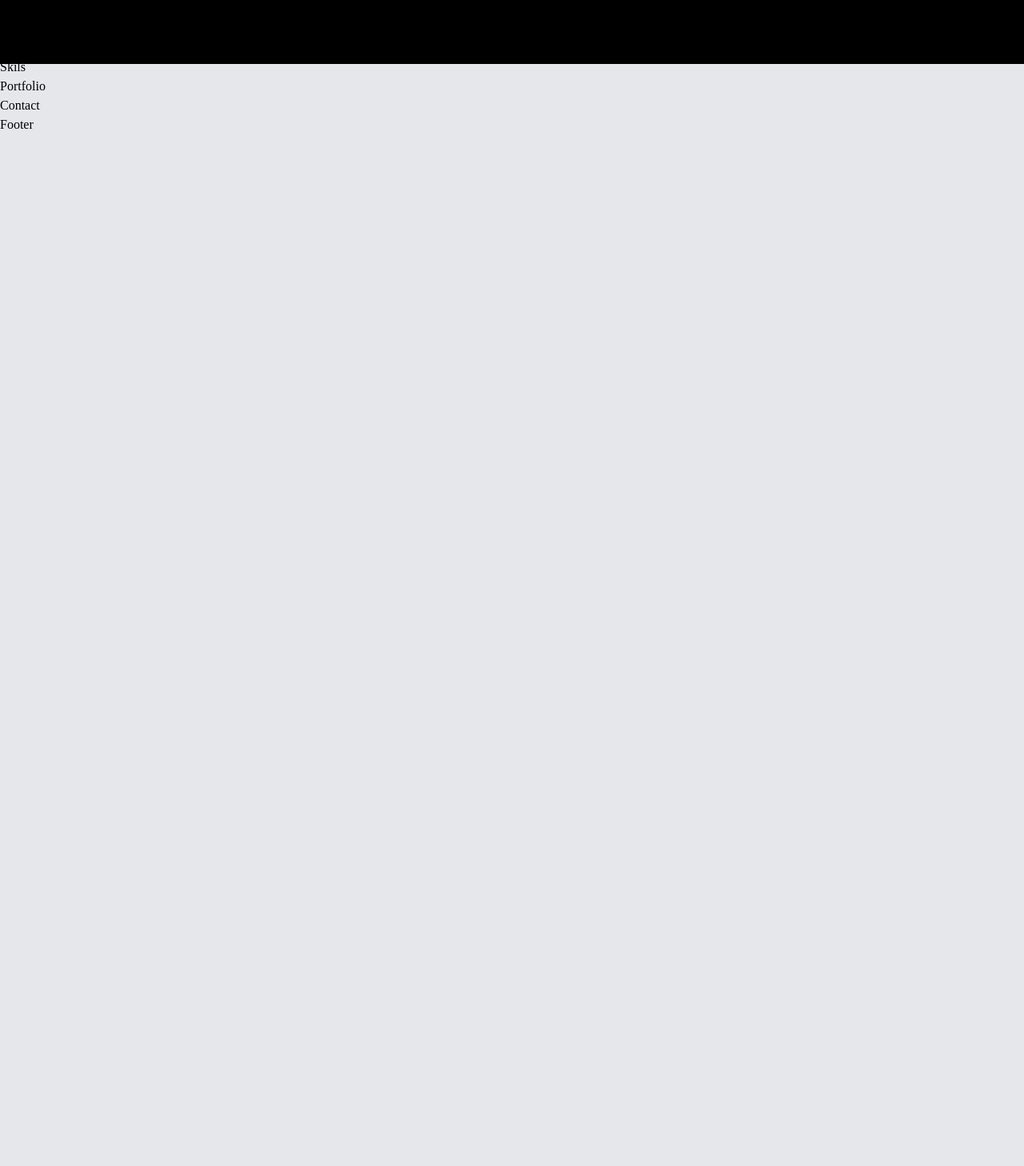
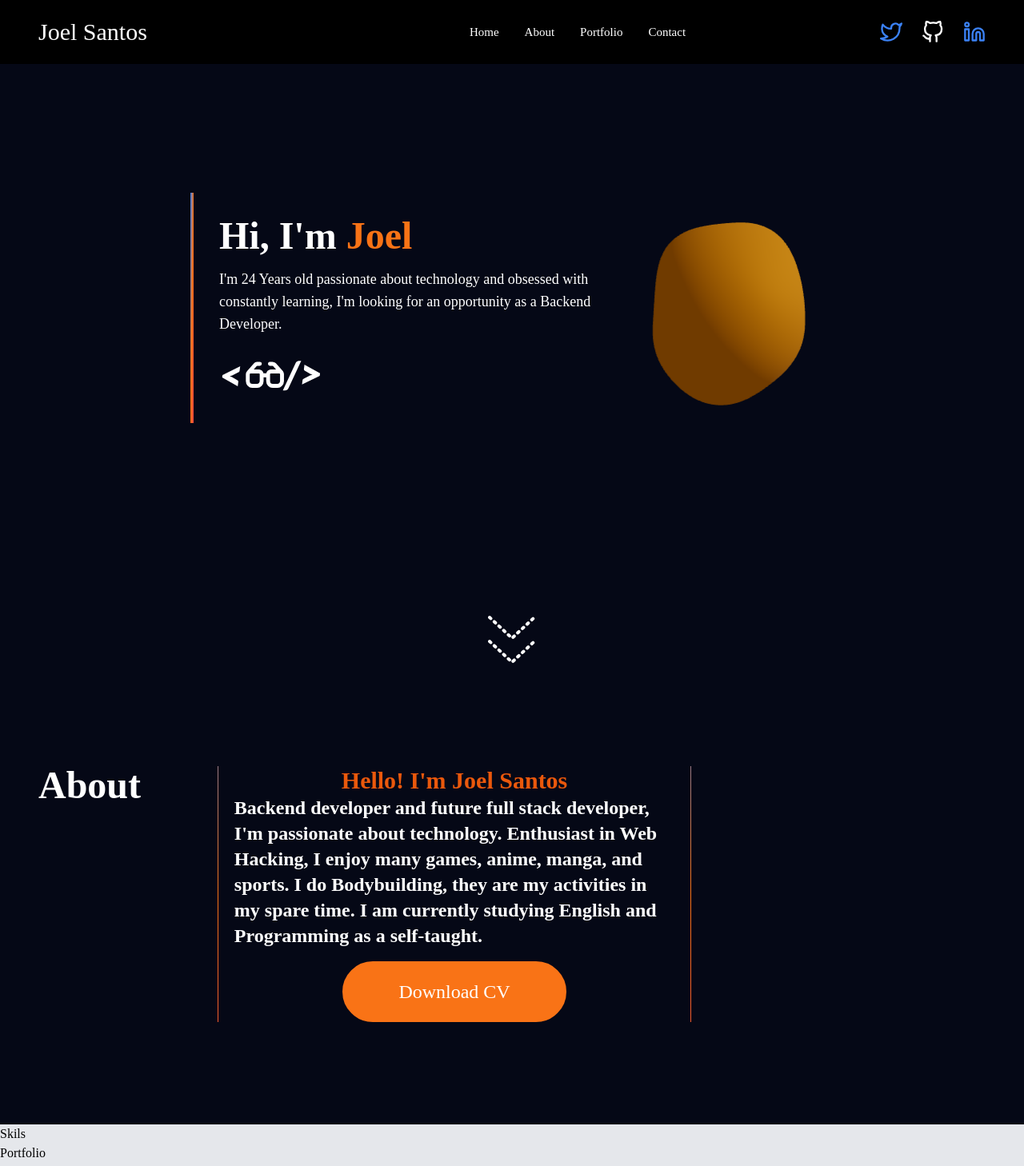
Before and after one commit to JoelSantos-JS/NewPortfolio, a React (Vite) app: page / in a window 1280 px wide. Shown: the top 1458 px of the page at 80% size. Before the commit the page ends 800 px from the top, so only its background shows below. Built offline with nearby package versions, Linux system fonts and the light colour scheme.

Commit message:
create about

```diff
--- /dev/null
+++ b/src/AnimationHandle.js
@@ -0,0 +1,7 @@
+import { inView } from "framer-motion";
+
+export const inViewHandle = (inView, animation) => {
+    if(inView) {
+        animation.start({opacity:1, scale: 1 , transition: {duration: 1} })
+    }
+}
--- a/src/Data.jsx
+++ b/src/Data.jsx
@@ -33,20 +33,20 @@ export const navigation = [
 export const social = [
 
   {
-    icon: <FiTwitter />,
-    href: "https://twitter.com/GHarakis",
+    icon: <FiTwitter size={28} />,
+    href: "https://twitter.com/LetoxyTv",
     color: "text-blue-500",
     colorHover: "hover:text-blue-900",
   },
   {
-    icon: <FiGithub />,
-    href: "https://github.com/harakisgeorge",
+    icon: <FiGithub size={28} />,
+    href: "https://github.com/JoelSantos-JS",
     color: "text-white",
     colorHover: "hover:text-gray-500",
   },
   {
-    icon: <FiLinkedin />,
-    href: "https://www.linkedin.com/feed/",
+    icon: <FiLinkedin size={28} />,
+    href: "https://www.linkedin.com/in/joelsantos1/",
     color: "text-blue-500",
     colorHover: "hover:text-blue-900",
   },
--- a/src/components/About/About.jsx
+++ b/src/components/About/About.jsx
@@ -2,7 +2,32 @@ import React from 'react'
 
 function About() {
   return (
-    <div>About</div>
+    <section className='section bg-primary ' id='about'>
+
+      <div className='container mx-auto'>
+        <div className='flex flex-col xl:flex-row gap-24'>
+
+          <h1 className='text-center text-5xl font-bold'>About</h1>
+
+
+          <div className='flex flex-col items-center text-center lg:items-start lg:text-left w-full xl:w-1/2'>
+              <div className='flex '>
+              <div className='w-1 mr-5 md:h-62 bg-gradient-to-br from-blue-500 via-orange-500 to-red-500 ' />
+                <div className='flex flex-col items-center'>
+
+                <h1 className='text-center text-3xl font-bold text-orange-600'>Hello! I'm Joel Santos</h1>
+  <h2 className='text-2xl lg:text-2xl font-bold lg:font-extrabold'>Backend developer and future full stack developer, I'm passionate about technology. Enthusiast in Web Hacking, I enjoy many games, anime, manga, and sports. I do Bodybuilding, they are my activities in my spare time. I am currently studying English and Programming as a self-taught.</h2>
+  <button className='bg-orange-500 text-2xl text-white border-2 text-center  items-center border-orange-500 rounded-full p-[20px] w-[280px] 2 mt-4'>Download CV</button>
+</div>
+                <div className='w-1 ml-5 md:h-62 bg-gradient-to-br from-blue-500 via-orange-500 to-red-500 ' />
+
+                  <p className='mb-4 text-accent text-center sm:text-center'></p>
+              </div>
+          </div>
+        </div>
+      </div>
+
+    </section>
   )
 }
 
--- a/src/components/ArrowSection.jsx
+++ b/src/components/ArrowSection.jsx
@@ -2,7 +2,12 @@ import React from 'react'
 
 function ArrowSection() {
   return (
-    <div>ArrowSection</div>
+    <section className='bg-primary flex items-center justify-center'>
+        <svg width='60' height='30' viewBox='0 0 60 30' fill='none' xmlns='http://www.w3.org/2000/svg'>
+          <path d='M2 2L30 28L58 2' stroke='#fff' strokeWidth='4' strokeDasharray='2 6' strokeLinecap='round' strokeLinejoin='round' />
+
+        </svg>
+    </section>
   )
 }
 
--- a/src/components/Header/Header.jsx
+++ b/src/components/Header/Header.jsx
@@ -1,6 +1,6 @@
 import React from 'react'
-import NavBar from '../NavBar/NavBar'
-import Socials from '../Socials'
+import NavBar from './components/NavBar'
+import Socials from './components/Socials'
 import logoBigWhite from '../../assets/img/logos/logoBigWhite.svg'
 import glasses from '../../assets/img/logos/glasses.svg'
 
@@ -9,8 +9,10 @@ function Header() {
   return (
     <header className='h-20 flex bg-black items-center fixed top-0 w-full z-10 text-white'>
         <div className='container mx-auto flex justify-between items-center h-full lg:justify-between'>
-
-
+            <span className='w-1/4 hidden md-block lg:block text-3xl' >  Joel Santos</span>
+            <img src={glasses} alt="" className='w-1/4 lg:hidden md-block lg:block' />
+          <NavBar/>
+          <Socials/>
 
         </div>
     </header>
--- /dev/null
+++ b/src/components/Header/components/NavBar.jsx
@@ -0,0 +1,25 @@
+import React from 'react'
+
+import {navigation} from '../../../Data'
+import { Link } from 'react-scroll'
+
+function NavBar() {
+  return (
+    <nav>
+      <ul className='flex space-x-8 capitalize text-[15px]'>
+        {navigation.map((item, index) => {
+          return (
+            <li className='text-white hover:text-fuchsia-500 cursor-pointer' key={index} >
+
+              <Link to={item.href} activeClass='active' spy={true} smooth={true} offset={-70} className='transition-all duration-300' duration={500} >{item.name}</Link>
+
+               </li>
+          )
+        })}
+
+      </ul>
+    </nav>
+  )
+}
+
+export default NavBar
--- /dev/null
+++ b/src/components/Header/components/Socials.jsx
@@ -0,0 +1,28 @@
+import React from 'react'
+import { social } from '../../../Data'
+function Socials() {
+  return (
+    <div className='hidden lg:block'>
+        <ul className='flex space-x-6'>
+
+
+    {social.map((item,index)=>{
+
+
+      return (
+        <li  key={index} className={`flex justify-content items-center ${item.color ? item.color : 'text-white'} ${item.colorHover ? item.colorHover: "hover:text-red-500"}`}>
+
+            <a className="text-base  text-5xl  " href={item.href} target='_blank'>
+
+              {item.icon}
+            </a>
+        </li>
+      )
+    })}
+        </ul>
+
+    </div>
+  )
+}
+
+export default Socials
--- a/src/components/Hero/Hero.jsx
+++ b/src/components/Hero/Hero.jsx
@@ -1,8 +1,69 @@
+import { MeshDistortMaterial, OrbitControls, Sphere } from '@react-three/drei'
+import { Canvas } from '@react-three/fiber'
+import { motion, useAnimation } from 'framer-motion'
 import React from 'react'
+import { InView } from 'react-intersection-observer'
+import { inViewHandle } from '../../AnimationHandle.js'
+import glasses from '../../assets/img/logos/glasses.svg'
+import ArrowSection from '../ArrowSection'
 
 function Hero() {
+
+  const animations = useAnimation();
+
+
+
+
   return (
-    <div>Hero</div>
+    <InView onChange={(inView) => inViewHandle(inView, animations)}>
+    <section id='home' className='h-[100vh] bg-primary flex items-center w-full flex-col'>
+
+      <div className='container mx-auto h-full flex justify-center'>
+        <motion.div className='content-wrapper flex items-center ' initial={{opacity:0, scale: 0.5}} animate={animations} >
+
+          <div className='w-1 mr-8 md:h-72 bg-gradient-to-br from-blue-500 via-orange-500 to-red-500 ' />
+          <div className='flex flex-col items-center lg:items-start'>
+            <div className='flex'>
+            <div className='text-content'>
+          <h1 className='text-4xl lg:text-5xl pb-4 font-bold'>
+            Hi, I'm <span className='text-orange-500'>Joel</span>
+          </h1>
+
+          <p className='pb-4 max-w-[500px] text-lg text-left'>
+
+          I'm 24 Years old passionate about technology and obsessed with constantly learning, I'm looking for an opportunity as a Backend Developer.
+          </p>
+
+          <img src={glasses} alt="glasses"  className='h-16 hidden md:block lg:block'/>
+          </div>
+            </div>
+
+          </div>
+
+        <div className='w-1/3 h-full lg:block hidden relative'>
+        <Canvas className='absolute inset-0'>
+          <OrbitControls  enableZoom={false}/>
+          <ambientLight intensity={0.5} />
+          <directionalLight position={[3,2,1]} />
+          <Sphere args={[1,100,200]} scale={1} >
+          <MeshDistortMaterial  color="orange" attach='material' distort={0.5} speed={2}/>
+          </Sphere>
+
+
+        </Canvas>
+
+
+        </div>
+        </motion.div>
+
+
+      </div>
+      <div className='bg-primary flex items-center justify-center'>
+        <ArrowSection/>
+        </div>
+    </section>
+
+    </InView>
   )
 }
 
--- /dev/null
+++ b/src/components/Hero/components/Boy.jsx
@@ -0,0 +1,22 @@
+import React from 'react';
+import  { useRef } from 'react';
+import { Canvas , useFrame } from '@react-three/fiber'
+
+function Boy() {
+
+ const ref = useRef();
+
+  useFrame(() => {
+    ref.current.rotation.y += 0.01;
+  });
+
+  return (
+    <mesh ref={ref}>
+        <coneBufferGeometry args={[0.1, 0.5, 16]} />
+      <meshBasicMaterial color="red" />
+    </mesh>
+  );
+}
+
+
+export default Boy
--- a/src/components/NavBar/NavBar.jsx
+++ /dev/null
@@ -1,21 +0,0 @@
-import React from 'react'
-
-import {navigation} from '../data'
-import { Link } from 'react-scroll'
-
-function NavBar() {
-  return (
-    <nav>
-      <ul className='flex space-x-10 capitalize text-[15px]'>
-        {navigation.map((item, index) => {
-          return (
-            <li className='text-white hover:text-fuchsia-500 cursor-pointer' > </li>
-          )
-        })}
-
-      </ul>
-    </nav>
-  )
-}
-
-export default NavBar
--- a/src/components/Socials.jsx
+++ /dev/null
@@ -1,9 +0,0 @@
-import React from 'react'
-
-function Socials() {
-  return (
-    <div>Socials</div>
-  )
-}
-
-export default Socials
```
